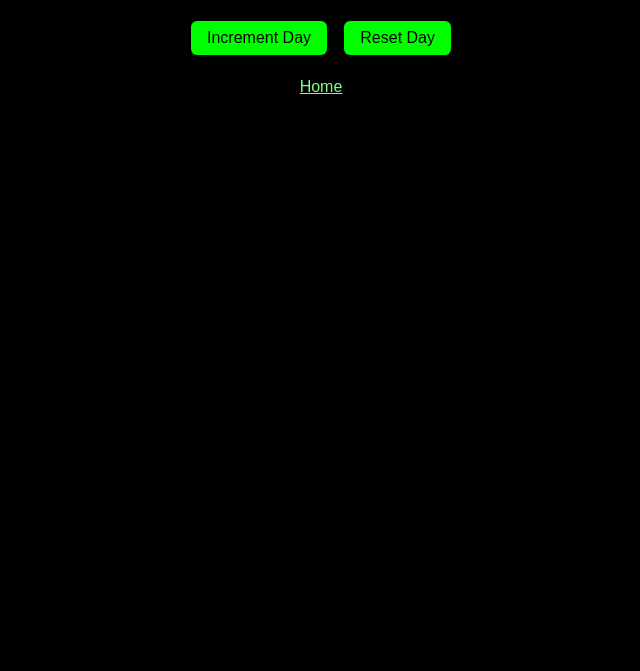
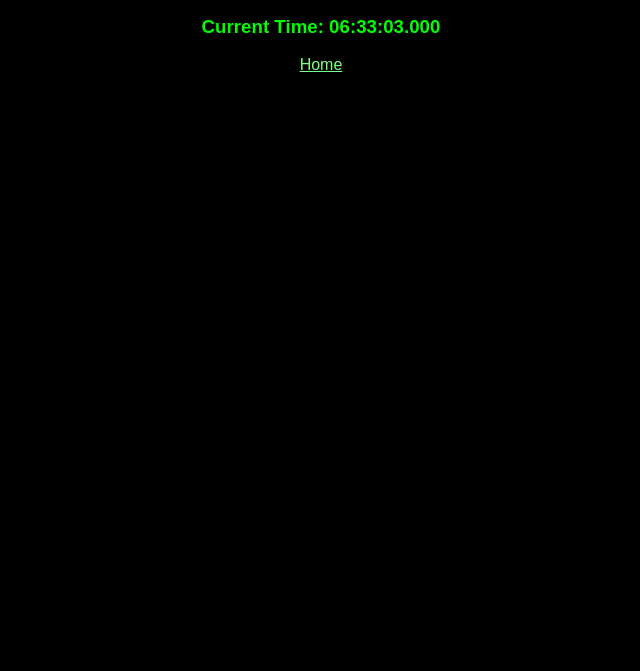
Before and after one commit to grovesigilofficial/GrovePortal-Dev, a website with bundled scripts: page dashboard.html in a window 1280 px wide. Shown: the part 129-800 px from the top of the page, without its empty margins (319-959 px from the left). Built offline with nearby package versions, Linux system fonts and the light colour scheme; sample sign-in values are in the browser's storage.

Commit message:
Update dashboard.html

```diff
--- a/dashboard.html
+++ b/dashboard.html
@@ -10,11 +10,7 @@
   <main class="container">
     <h1>Dashboard</h1>
     <h2>Uberman Sleep Day: <span id="counter-display">0</span></h2>
-
-    <div class="controls">
-      <button id="increment-btn">Increment Day</button>
-      <button id="reset-btn">Reset Day</button>
-    </div>
+    <h3>Current Time: <span id="live-timer">00:00:00.000</span></h3>
 
     <p><a href="index.html">Home</a></p>
   </main>
```
